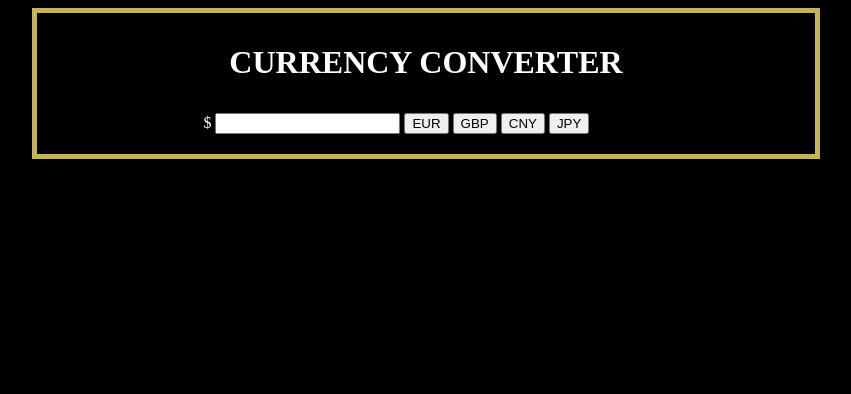
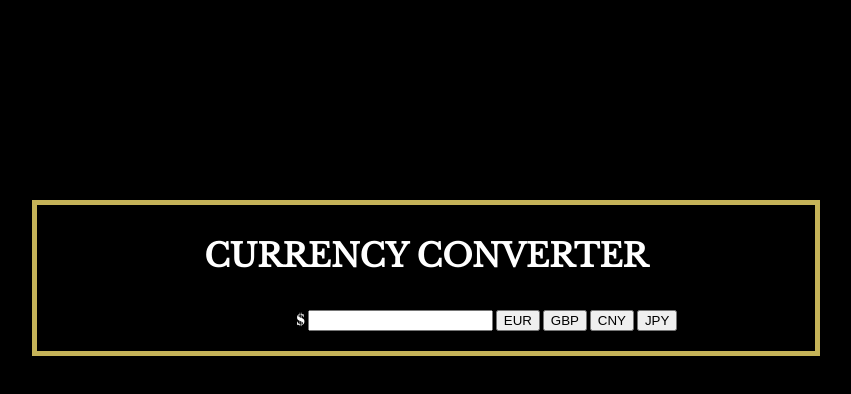
Before and after one commit to bartwiharto/HW---Currency-converter, a plain HTML site: page index.html in a window 1280 px wide. Shown: the whole page, without its empty margins (214-1065 px from the left). Drawn offline with nearby package versions, Linux system fonts and the light colour scheme; no server answers.

Commit message:
Finished styling

```diff
--- a/index.html
+++ b/index.html
@@ -4,6 +4,9 @@
     <title>Currency Converter</title>
 
     <!-- <script type="text/javascript" src="http://data.fixer.io/api/latest?access_key=5bfb479c750aade3ac636ad3eedc2370"></script> -->
+
+      <link href="https://fonts.googleapis.com/css?family=Abril+Fatface|Libre+Baskerville" rel="stylesheet">
+
       <link rel="stylesheet" href="style.css">
 
   </head>
--- a/style.css
+++ b/style.css
@@ -6,6 +6,7 @@ body{
 .center {
 	color: white;
 	margin: auto;
+	margin-top: 200px;
     width: 60%;
     border: 5px solid #C5B358;
     padding: 10px;
@@ -13,16 +14,20 @@ body{
 
 h1{
 	text-align: center;
+	font-family: 'Libre Baskerville', serif;
+
 }
 
 form{
+	font-family: 'Abril Fatface', cursive;
 	margin: auto;
     width: 60%;
 	padding: 10px;
-	padding-left: 20px;
+	padding-left: 205px;
 }
 
 p {
+	font-family: 'Libre Baskerville', serif;
 	text-align: center;
 	color: white;
 }
```
